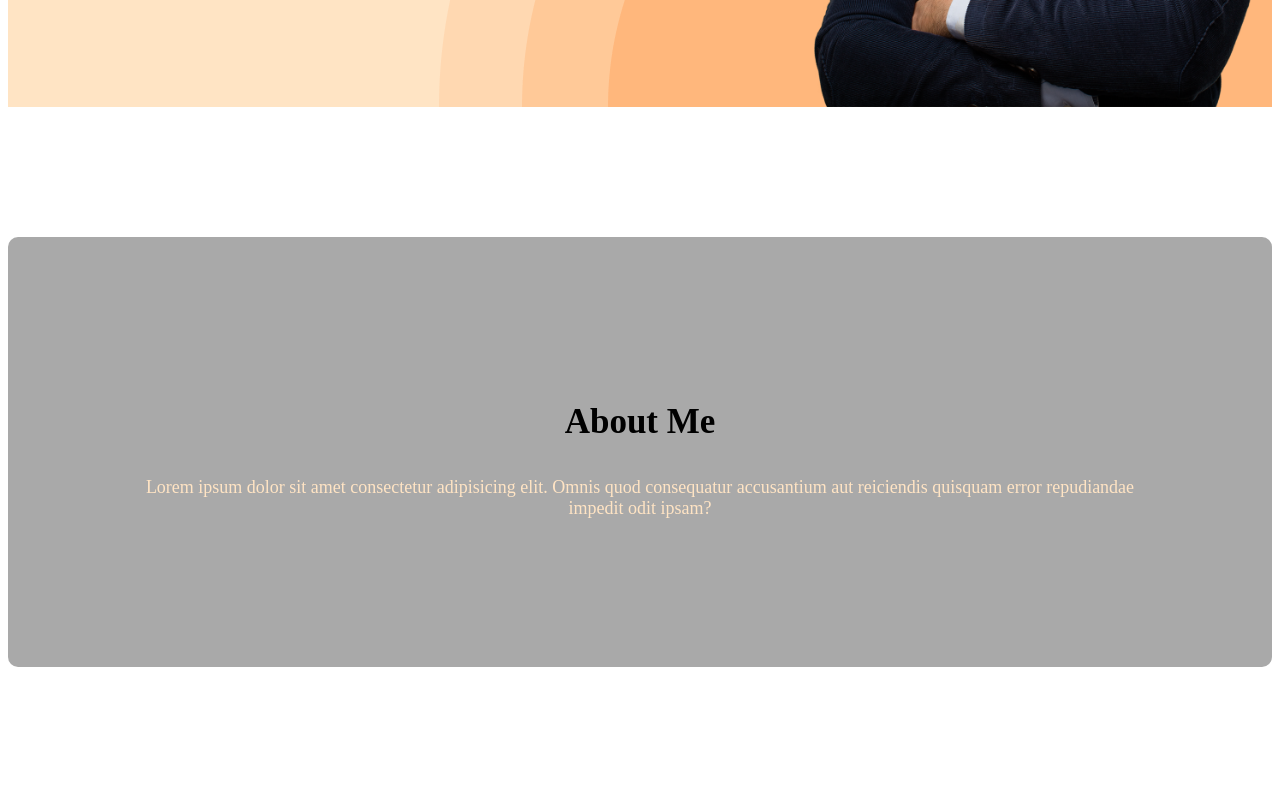
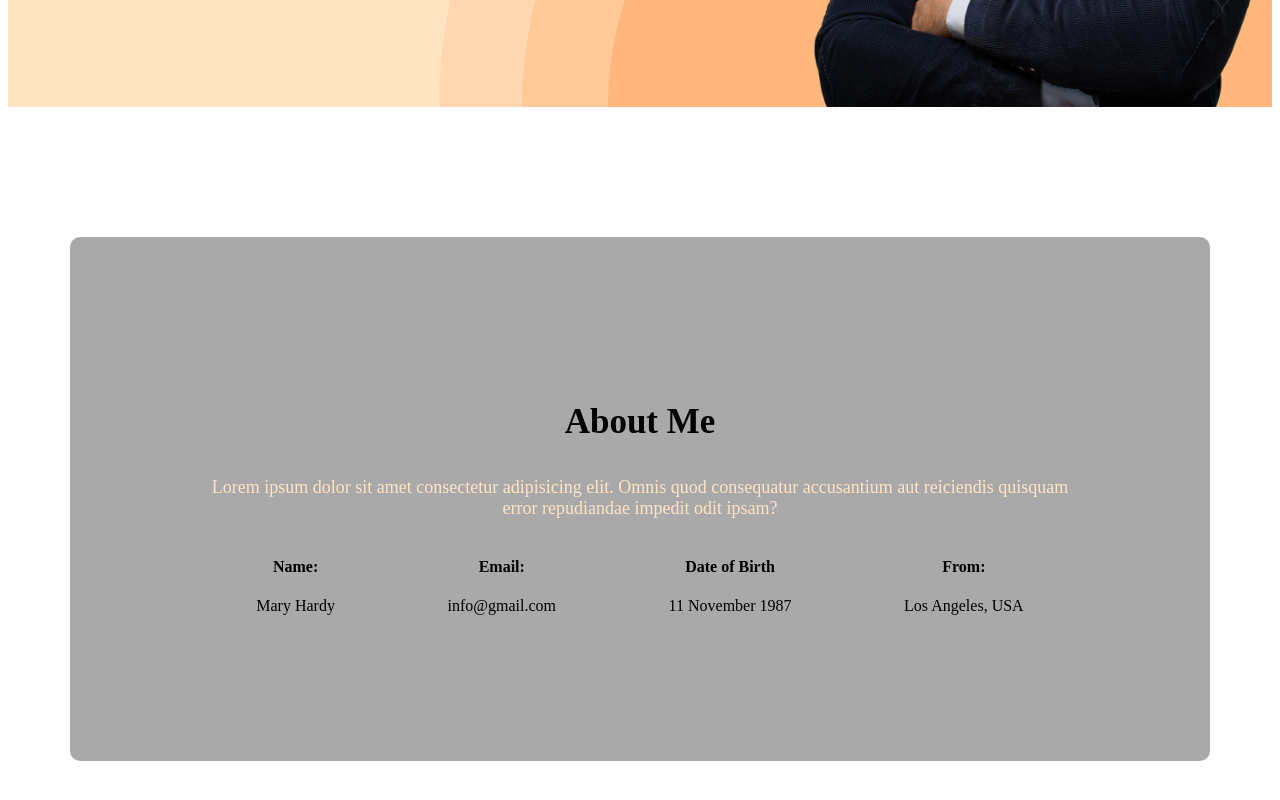
Before and after one commit to Mishukdev2001/mishuk-portfolio, a plain HTML site: page index.html in a window 1280 px wide. Shown: the part 652-1452 px from the top of the page. Drawn offline with Linux system fonts and the light colour scheme.

Commit message:
about section commit

```diff
--- a/index.html
+++ b/index.html
@@ -37,6 +37,26 @@
                 Lorem ipsum dolor sit amet consectetur adipisicing elit. Omnis quod consequatur accusantium aut
                 reiciendis quisquam error repudiandae impedit odit ipsam?
             </p>
+             <div class="about-info-container">
+                <!-- .about-info*4>h4.info-title+p.info-description -->
+                <div class="about-info">
+                    <h4 class="info-title">Name:</h4>
+                    <p class="info-description">Mary Hardy</p>
+                </div>
+                <div class="about-info">
+                    <h4 class="info-title">Email:</h4>
+                    <p class="info-description">info@gmail.com</p>
+                </div>
+                <div class="about-info">
+                    <h4 class="info-title">Date of Birth</h4>
+                    <p class="info-description">11 November 1987</p>
+                </div>
+                <div class="about-info">
+                    <h4 class="info-title">From:</h4>
+                    <p class="info-description">Los Angeles, USA</p>
+                </div>
+             </div>
+
         </section>
     </main>
     <footer>
--- a/styles/portfolio.css
+++ b/styles/portfolio.css
@@ -77,7 +77,10 @@ nav a {
     margin-top: 25px;
 }
 /* main section styles */
-
+main{
+    max-width: 1140px;
+    margin: 0 auto;
+}
 /* about section styles */
 .about{
     padding: 130px;
@@ -96,3 +99,10 @@ nav a {
     text-align: center;
     font-size: 18px;
 }
+.about-info-container{
+    display: flex;
+    justify-content: space-around;
+}
+.about-info{
+    text-align: center;
+}
```
